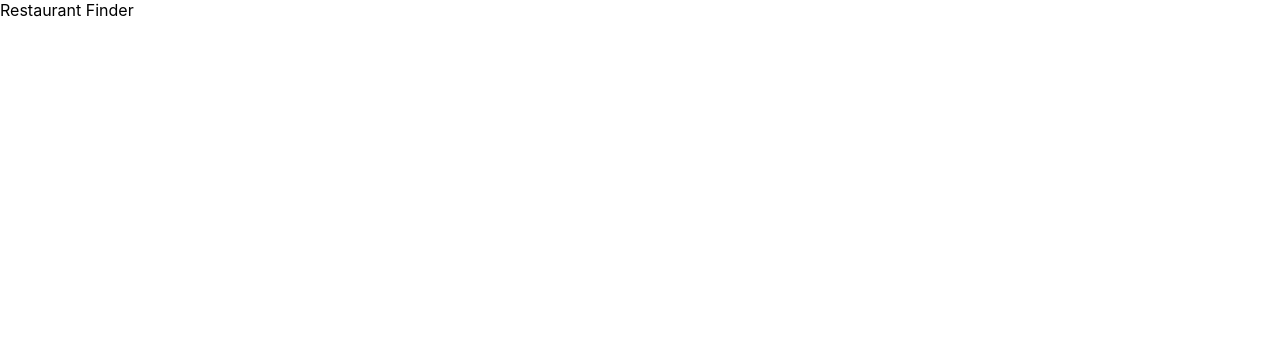
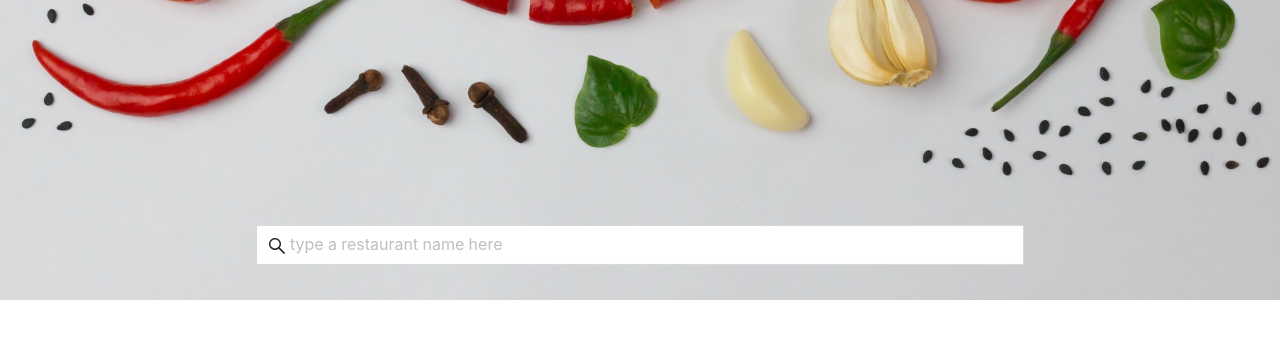
Before and after one commit to rrifat/restaurant-finder, a React (Create React App) app: page / in a window 1280 px wide. Shown: the top 338 px of the page. Built offline with nearby package versions, Linux system fonts and the light colour scheme.

Commit message:
Add autocomplete search bar with a background

```diff
--- a/package.json
+++ b/package.json
@@ -10,6 +10,7 @@
     "@types/node": "^12.0.0",
     "@types/react": "^17.0.0",
     "@types/react-dom": "^17.0.0",
+    "antd": "^4.16.13",
     "react": "^17.0.2",
     "react-dom": "^17.0.2",
     "react-scripts": "4.0.3",
--- a/public/index.html
+++ b/public/index.html
@@ -9,35 +9,10 @@
       name="description"
       content="Web site created using create-react-app"
     />
-    <link rel="apple-touch-icon" href="%PUBLIC_URL%/logo192.png" />
-    <!--
-      manifest.json provides metadata used when your web app is installed on a
-      user's mobile device or desktop. See https://developers.google.com/web/fundamentals/web-app-manifest/
-    -->
-    <link rel="manifest" href="%PUBLIC_URL%/manifest.json" />
-    <!--
-      Notice the use of %PUBLIC_URL% in the tags above.
-      It will be replaced with the URL of the `public` folder during the build.
-      Only files inside the `public` folder can be referenced from the HTML.
-
-      Unlike "/favicon.ico" or "favicon.ico", "%PUBLIC_URL%/favicon.ico" will
-      work correctly both with client-side routing and a non-root public URL.
-      Learn how to configure a non-root public URL by running `npm run build`.
-    -->
     <title>React App</title>
   </head>
   <body>
     <noscript>You need to enable JavaScript to run this app.</noscript>
     <div id="root"></div>
-    <!--
-      This HTML file is a template.
-      If you open it directly in the browser, you will see an empty page.
-
-      You can add webfonts, meta tags, or analytics to this file.
-      The build step will place the bundled scripts into the <body> tag.
-
-      To begin the development, run `npm start` or `yarn start`.
-      To create a production bundle, use `npm run build` or `yarn build`.
-    -->
   </body>
 </html>
--- a/src/App.tsx
+++ b/src/App.tsx
@@ -1,5 +1,7 @@
+import FindRestaurant from "features/find-restaurant/find-restaurant";
+
 function App() {
-  return <div>Restaurant Finder</div>;
+  return <FindRestaurant />;
 }
 
 export default App;
--- /dev/null
+++ b/src/components/search-bar.tsx
@@ -0,0 +1,26 @@
+import { AutoComplete, Input } from "antd";
+import { SearchOutlined } from "@ant-design/icons";
+
+function SearchBar() {
+  return (
+    <>
+      <AutoComplete
+        dropdownMatchSelectWidth={252}
+        style={{ width: "100%" }}
+        // options={options}
+        // onSelect={onSelect}
+        // onSearch={handleSearch}
+      >
+        <Input
+          size="large"
+          placeholder="type a restaurant name here"
+          prefix={
+            <SearchOutlined style={{ marginTop: "2px", fontSize: "18px" }} />
+          }
+        />
+      </AutoComplete>
+    </>
+  );
+}
+
+export default SearchBar;
--- /dev/null
+++ b/src/features/find-restaurant/find-restaurant.css
@@ -0,0 +1,30 @@
+.background {
+  background-image: url("../../images/02.jpg");
+  position: relative;
+  background-size: cover;
+  background-position: center;
+  padding: 150px;
+}
+.search-bar {
+  position: absolute;
+  transform: translate(-50%, -50%);
+  left: 50%;
+  bottom: 5%;
+}
+@media screen and (max-width: 600px) {
+  .search-bar {
+    width: 80%;
+  }
+}
+
+@media screen and (min-width: 600px) {
+  .search-bar {
+    width: 70%;
+  }
+}
+
+@media screen and (min-width: 768px) {
+  .search-bar {
+    width: 60%;
+  }
+}
--- /dev/null
+++ b/src/features/find-restaurant/find-restaurant.tsx
@@ -0,0 +1,19 @@
+import { Col, Row } from "antd";
+import SearchBar from "components/search-bar";
+import "./find-restaurant.css";
+
+function FindRestaurant() {
+  return (
+    <Row>
+      <Col span={24}>
+        <div className="background">
+          <div className="search-bar">
+            <SearchBar />
+          </div>
+        </div>
+      </Col>
+    </Row>
+  );
+}
+
+export default FindRestaurant;
--- a/src/index.tsx
+++ b/src/index.tsx
@@ -1,7 +1,9 @@
 import React from "react";
 import ReactDOM from "react-dom";
-import "./index.css";
 import App from "./app";
+
+import "antd/dist/antd.css";
+import "./styles/index.css";
 
 ReactDOM.render(
   <React.StrictMode>
```
Also changed, not shown: .eslintrc.json, src/images/02.jpg (added), src/styles/index.css (renamed from src/index.css), 1 other file (tests, documents, lock files or other folders).
